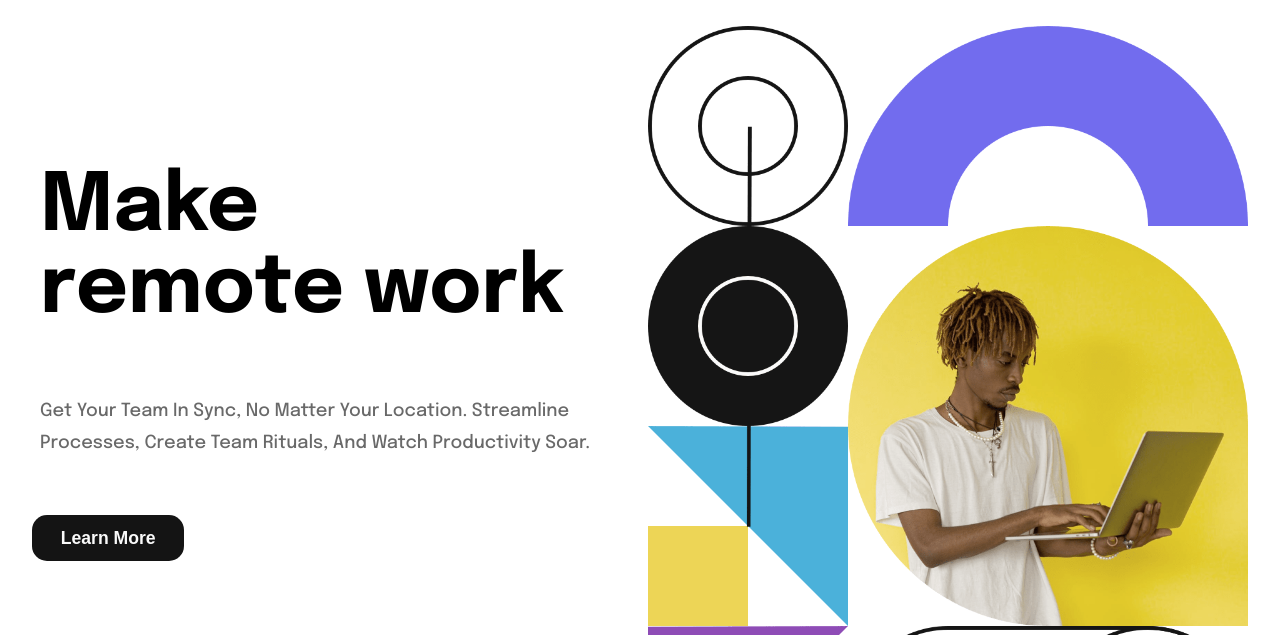
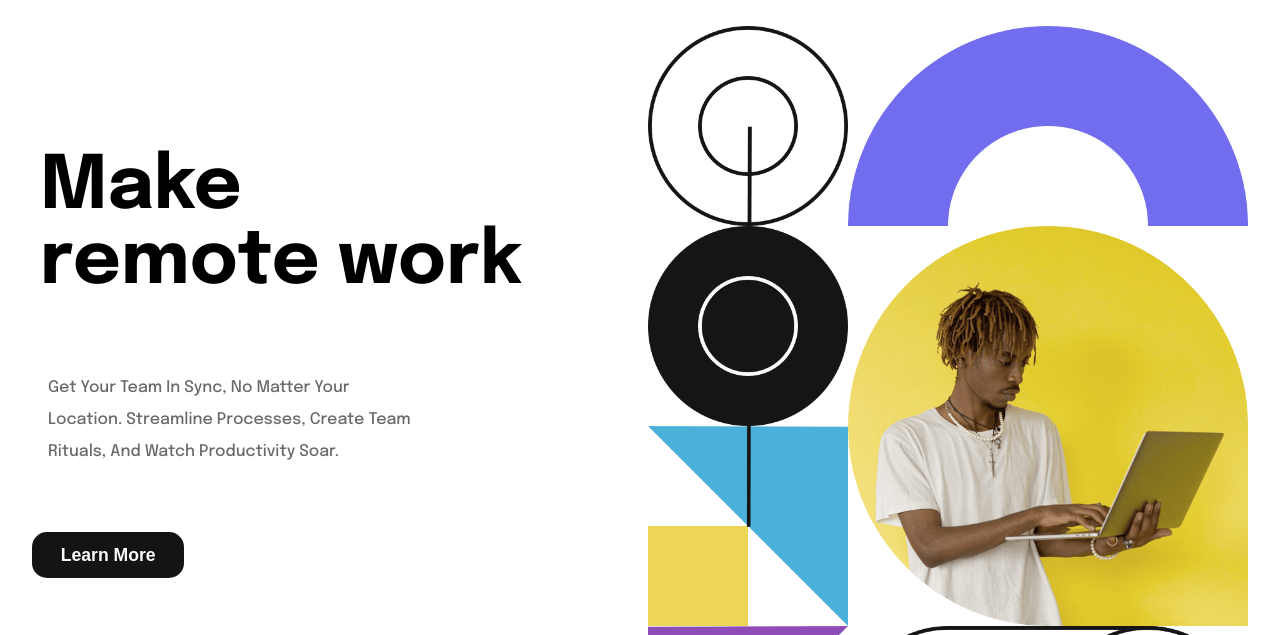
Before and after one commit to john-alvin/frontEnd-challenge-03, a plain HTML site: page src/index.html in a window 1280 px wide. Shown: the part 133-768 px from the top of the page. Drawn offline with nearby package versions, Linux system fonts and the light colour scheme; files that its build step writes are made by us from their sources.

Commit message:
fix responsive design for main
use clamp function for title
and details for responsive and scaling
use max function desktop hero for responsive width

```diff
--- a/src/scss/layout/_home.scss
+++ b/src/scss/layout/_home.scss
@@ -9,11 +9,9 @@
     grid-template-columns: repeat(2, 1fr);
     margin: 2rem auto;
     padding: 2rem;
-    place-items: center;
-    max-width: 1500px;
-
+    max-width: 93rem;
     .desktop-hero {
-      min-width: 100%;
+      min-width: max(310px, 100%);
       min-height: 50rem;
       background-color: transparent;
       background-image: url(/images/image-hero-desktop.png);
@@ -30,7 +28,7 @@
       gap: 3rem;
 
       &__title {
-        font-size: 5rem;
+        font-size: clamp(2rem, 3rem + 2vw, 6rem);
         padding: 0.5rem;
 
         .make-breakline {
@@ -40,9 +38,10 @@
       &__details {
         color: $secondary-color;
         text-transform: capitalize;
-        min-width: 20rem;
-        padding: 0.5rem;
+        width: min(400px, 100%);
+        padding: 1rem;
         line-height: 2rem;
+        font-size: clamp(0.3rem, 0.3rem + 1vw, 1rem);
       }
 
       &__learn-more {
```
